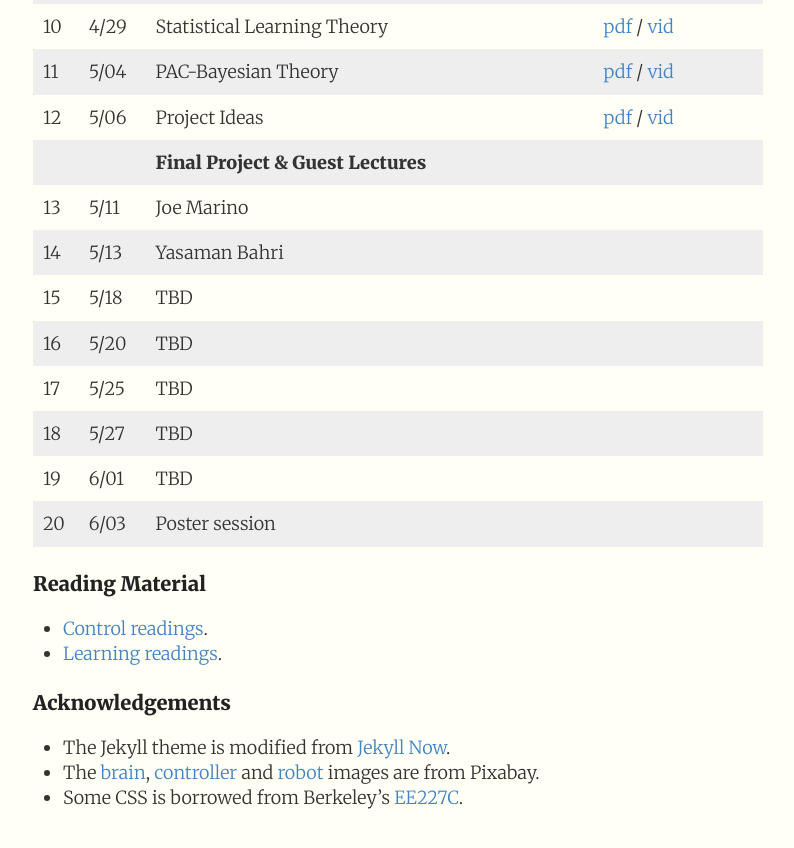
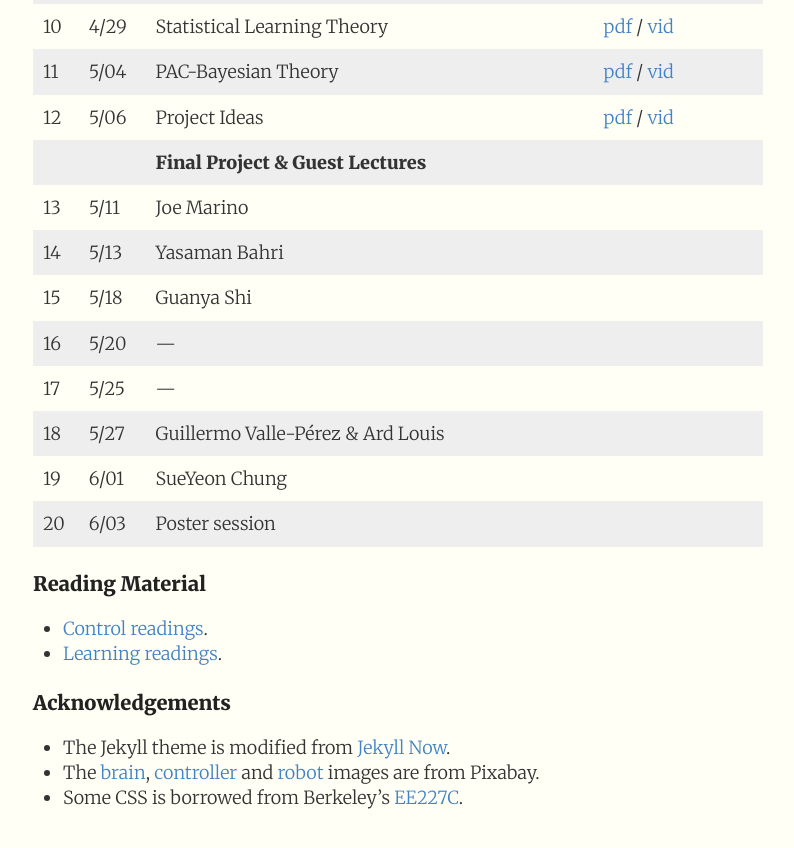
Before and after one commit to 1five9/1five9.github.io, a Jekyll site: the page built from index.md, in a window 1280 px wide and 900 px high, scrolled down 2796 px. Shown: the top 848 px of the window, without its empty margins (242-1036 px from the left). Built offline with Jekyll 4.4.1, drawn with Linux system fonts in a browser that asks for light colours.

Commit message:
guest lectures

```diff
--- a/index.md
+++ b/index.md
@@ -88,11 +88,11 @@ The final project will be conducted during the last four weeks of class. Student
 |    |           | **Final Project & Guest Lectures**     |  |
 | 13 | 5/11      | Joe Marino                             |  |
 | 14 | 5/13      | Yasaman Bahri       				      |  |
-| 15 | 5/18      | TBD	            				      |  |
-| 16 | 5/20      | TBD	            				      |  |
-| 17 | 5/25      | TBD	            				      |  |
-| 18 | 5/27      | TBD	            				      |  |
-| 19 | 6/01      | TBD	            				      |  |
+| 15 | 5/18      | Guanya Shi	            			  |  |
+| 16 | 5/20      | —	            				      |  |
+| 17 | 5/25      | —	            				      |  |
+| 18 | 5/27      | Guillermo Valle-Pérez & Ard Louis	  |  |
+| 19 | 6/01      | SueYeon Chung	                      |  |
 | 20 | 6/03      | Poster session	             	      |  |
 
 ### Reading Material
```
